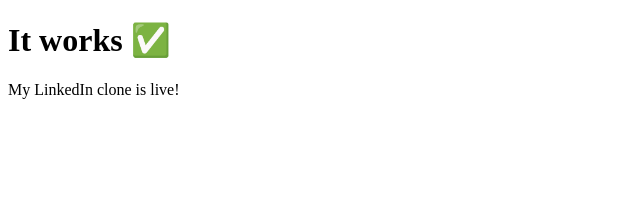
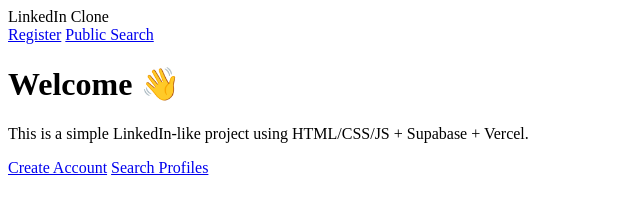
Before and after one commit to josephsakr001/linkedin-clone, a plain HTML site: page index.html in a window 1280 px wide. Shown: the whole page, without its empty margins (0-640 px from the left). Drawn offline with Linux system fonts and the light colour scheme.

Commit message:
Add landing page UI

```diff
--- a/index.html
+++ b/index.html
@@ -1,14 +1,30 @@
 <!DOCTYPE html>
-<html>
+<html lang="en">
 <head>
+  <meta charset="UTF-8" />
+  <meta name="viewport" content="width=device-width, initial-scale=1.0" />
   <title>LinkedIn Clone</title>
-  <link rel="stylesheet" href="styles.css">
+  <link rel="stylesheet" href="./styles.css" />
 </head>
 <body>
+  <nav class="nav">
+    <div class="logo">LinkedIn Clone</div>
+    <div class="nav-links">
+      <a href="./register.html">Register</a>
+      <a href="./search.html">Public Search</a>
+    </div>
+  </nav>
 
-  <h1>It works ✅</h1>
-  <p>My LinkedIn clone is live!</p>
+  <main class="container">
+    <h1>Welcome 👋</h1>
+    <p>This is a simple LinkedIn-like project using HTML/CSS/JS + Supabase + Vercel.</p>
 
-  <script src="app.js"></script>
+    <div class="actions">
+      <a class="btn" href="./register.html">Create Account</a>
+      <a class="btn btn-secondary" href="./search.html">Search Profiles</a>
+    </div>
+  </main>
+
+  <script src="./app.js"></script>
 </body>
 </html>
```
Also changed, not shown: register.html (added), search.html (added).
